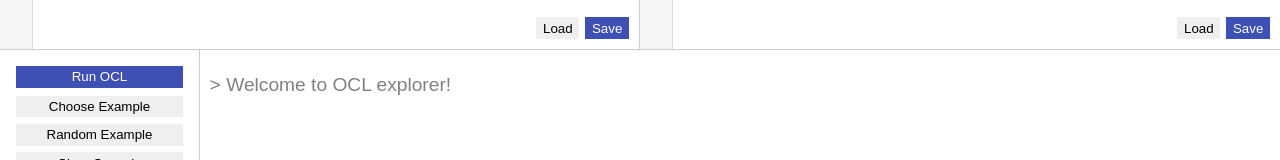
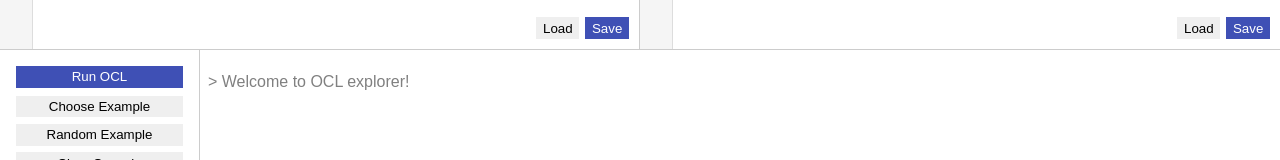
Before and after one commit to it1shka/ocl-explorer, a React (Create React App) app in the folder client/: page / in a window 1280 px wide. Shown: the part 451-611 px from the top of the page. Built offline with nearby package versions, Linux system fonts and the light colour scheme.

Commit message:
Added font regulation to console

```diff
--- a/client/src/components/Results.tsx
+++ b/client/src/components/Results.tsx
@@ -5,6 +5,7 @@ import { useAppSelector } from '../storage/hooks'
 
 const Results = () => {
   const { entries, loading } = useAppSelector(({ results }) => results)
+  const fontSize = useAppSelector(({ global }) => global.fontSize)
 
   const listRef = useRef<HTMLDivElement>(null)
   useEffect(() => {
@@ -18,7 +19,7 @@ const Results = () => {
   return (
     <Container>
       <Controls />
-      <Console ref={listRef}>
+      <Console ref={listRef} $fontSize={fontSize}>
         <Mock $size={20} />
         { entries.map((entry, index) => (
           <Log key={index}>{'> '}{entry}</Log>
@@ -50,13 +51,14 @@ const Mock = styled.div<{ $size: number }>`
 
 const Log = styled.p`
   color: grey;
-  font-size: 1.2em;
+  font-size: inherit;
   padding: 0.2em 0.5em;
 `
 
-const Console = styled.div`
+const Console = styled.div<{ $fontSize: number }>`
   flex: 1;
   overflow: scroll;
+  font-size: ${({ $fontSize }) => $fontSize}px;
 `
 
 const Container = styled.div`
```
